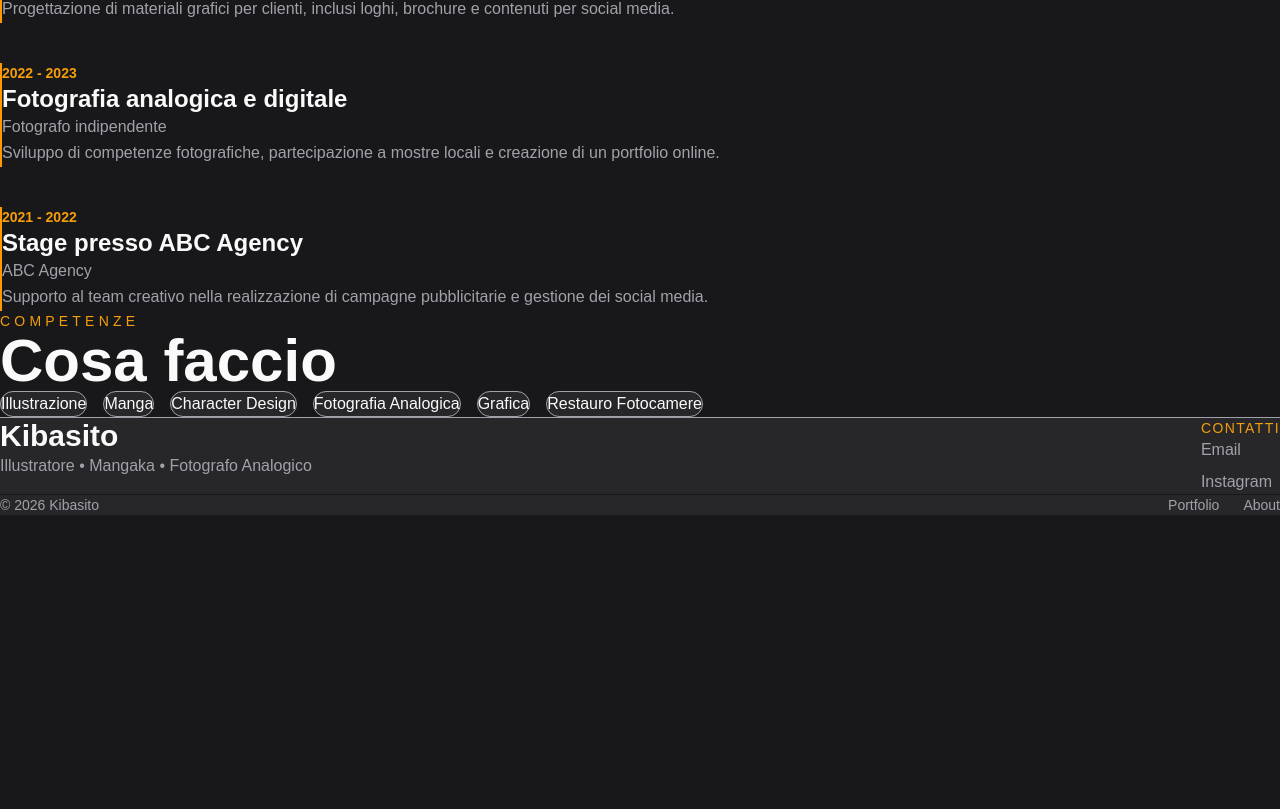
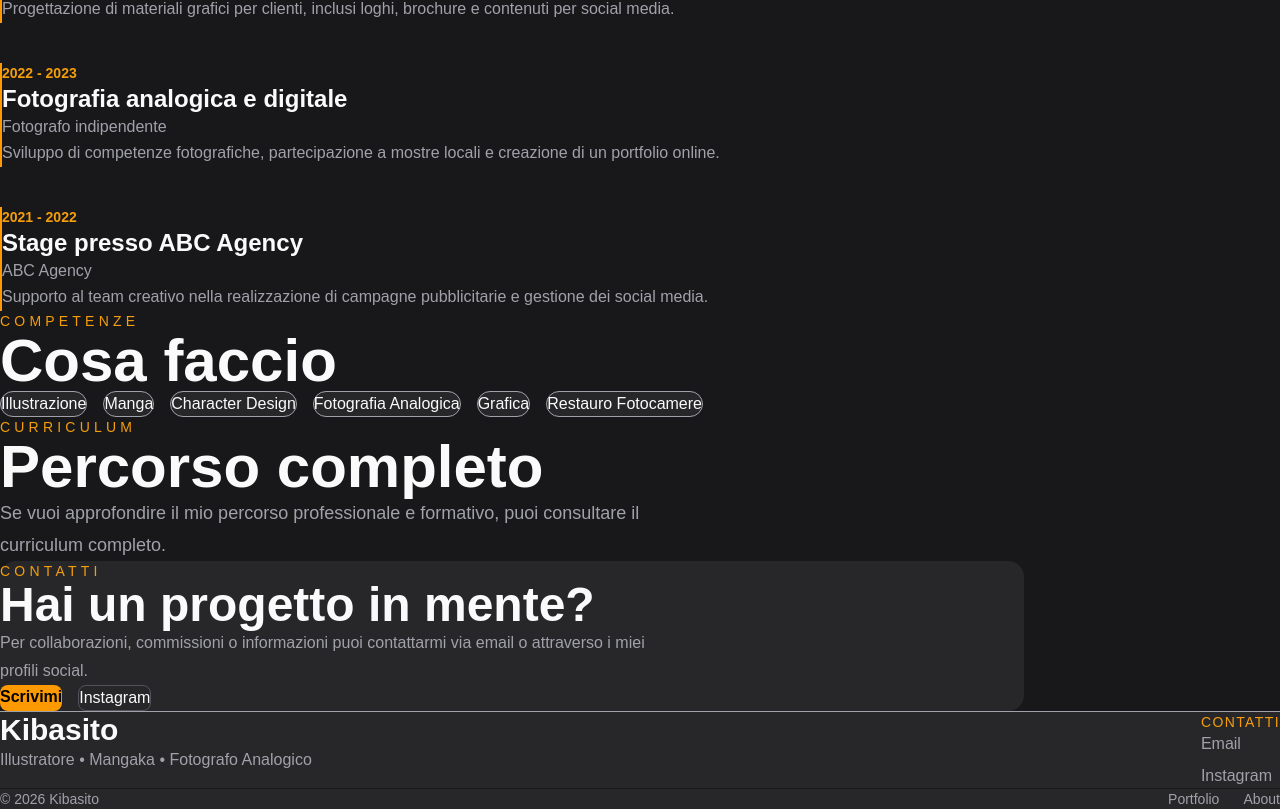
Before and after one commit to bazhenov404/kibasito, a React (Vite) app: page /about in a window 1280 px wide. Shown: the part 1398-2207 px from the top of the page. Before the commit the page ends 1913 px from the top, so only its background shows below. Built offline with nearby package versions, Linux system fonts and the light colour scheme.

Commit message:
"add more info and contacts in about"

```diff
--- a/src/pages/About.tsx
+++ b/src/pages/About.tsx
@@ -114,6 +114,83 @@ export default function About() {
     </span>
   ))}
 </div>
+
+<div className="mt-24">
+  <p
+    className="uppercase tracking-[0.3em] text-sm mb-4"
+    style={{ color: "var(--color-accent)" }}
+  >
+    Curriculum
+  </p>
+
+  <h2 className="font-display text-5xl md:text-6xl font-bold">
+    Percorso completo
+  </h2>
+
+  <p
+    className="mt-4 max-w-2xl text-lg leading-8"
+    style={{ color: "var(--color-text-secondary)" }}
+  >
+    Se vuoi approfondire il mio percorso professionale e formativo,
+    puoi consultare il curriculum completo.
+  </p>
+</div>
+<div
+  className="mt-24 p-8 md:p-10 rounded-2xl"
+  style={{ backgroundColor: "var(--color-surface)" }}
+>
+  <p
+    className="uppercase tracking-[0.3em] text-sm mb-4"
+    style={{ color: "var(--color-accent)" }}
+  >
+    Contatti
+  </p>
+
+  <h2 className="font-display text-4xl md:text-5xl font-bold">
+    Hai un progetto in mente?
+  </h2>
+
+  <p
+    className="mt-4 max-w-2xl leading-7"
+    style={{ color: "var(--color-text-secondary)" }}
+  >
+    Per collaborazioni, commissioni o informazioni puoi contattarmi
+    via email o attraverso i miei profili social.
+  </p>
+
+  <div className="flex flex-col sm:flex-row gap-4 mt-8">
+    <a
+      href="mailto:email@example.com"
+      className="
+        px-6 py-3
+        rounded-lg
+        bg-amber-500
+        text-black
+        font-semibold
+        text-center
+        hover:bg-amber-400
+        transition-colors
+      "
+    >
+      Scrivimi
+    </a>
+
+    <a
+      href="#"
+      className="
+        px-6 py-3
+        rounded-lg
+        border
+        border-zinc-600
+        text-center
+        hover:border-amber-500
+        transition-colors
+      "
+    >
+      Instagram
+    </a>
+  </div>
+</div>
     </section>
   );
 }
```
